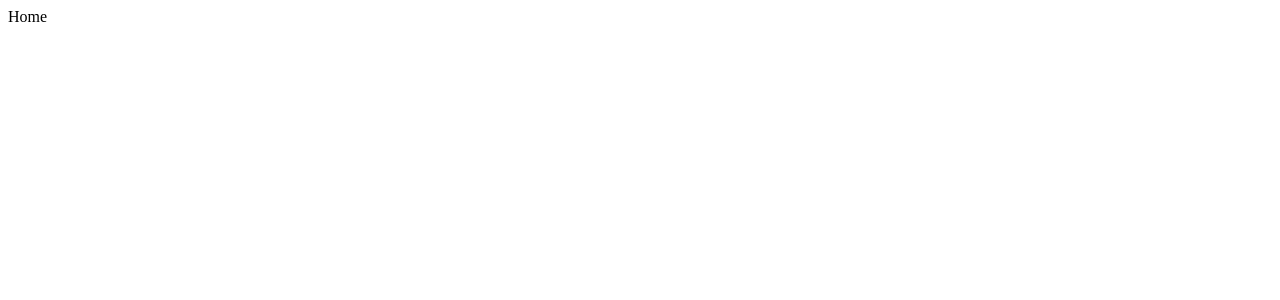
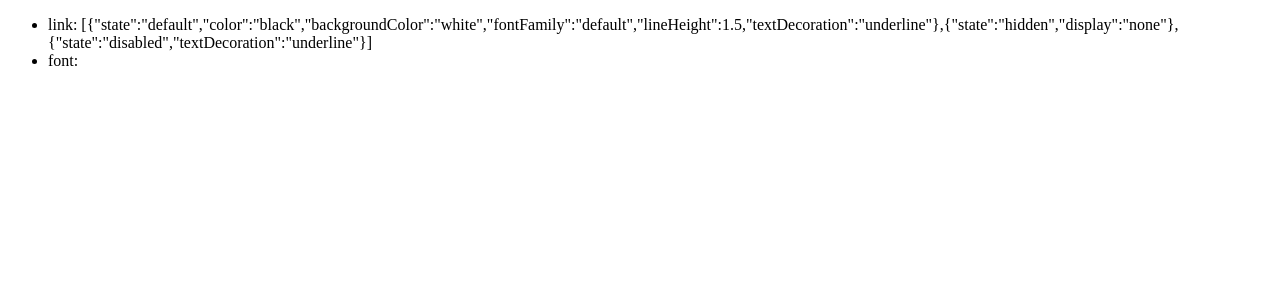
Before and after one commit to osequi/test-presets, a Next.js app: page / in a window 1280 px wide. Shown: the top 300 px of the page. Built offline with nearby package versions, Linux system fonts and the light colour scheme.

Commit message:
All works fine, usePreset needs to be made async

```diff
--- /dev/null
+++ b/src/colors.ts
@@ -0,0 +1,33 @@
+import type { TPreset, TStyle } from "./types";
+
+export type TColor = {
+  preset: TPreset;
+  styles: TStyle[];
+};
+
+const defaultColors: TColor = {
+  preset: {
+    type: "colors",
+    name: "default",
+  },
+  styles: [
+    {
+      state: "default",
+      css: {
+        color: "black",
+        backgroundColor: "white",
+      },
+    },
+    {
+      state: "disabled",
+      css: {
+        color: "gray",
+        backgroundColor: "white",
+      },
+    },
+  ],
+};
+
+const colors: TColor[] = [defaultColors];
+
+export default colors;
--- /dev/null
+++ b/src/fonts.ts
@@ -0,0 +1,26 @@
+import type { TPreset, TStyle } from "./types";
+
+export type TFont = {
+  preset: TPreset;
+  styles: TStyle[];
+};
+
+const defaultFont: TFont = {
+  preset: {
+    type: "font",
+    name: "default",
+  },
+  styles: [
+    {
+      state: "default",
+      css: {
+        fontFamily: "default",
+        lineHeight: 1.5,
+      },
+    },
+  ],
+};
+
+const fonts: TFont[] = [defaultFont];
+
+export default fonts;
--- /dev/null
+++ b/src/links.ts
@@ -0,0 +1,53 @@
+import type { TPreset, TStyle } from "./types";
+
+export type TLink = {
+  preset: TPreset;
+  styles: TStyle[];
+};
+
+const defaultLink: TLink = {
+  preset: {
+    type: "link",
+    name: "default",
+  },
+  styles: [
+    {
+      state: "default",
+      presets: [
+        {
+          type: "colors",
+          name: "default",
+        },
+        {
+          type: "font",
+          name: "default",
+        },
+      ],
+      css: {
+        textDecoration: "underline",
+      },
+    },
+    {
+      state: "hidden",
+      css: {
+        display: "none",
+      },
+    },
+    {
+      state: "disabled",
+      presets: [
+        {
+          type: "colors",
+          name: "disabled",
+        },
+      ],
+      css: {
+        textDecoration: "underline",
+      },
+    },
+  ],
+};
+
+const links: TLink[] = [defaultLink];
+
+export default links;
--- a/src/pages/index.tsx
+++ b/src/pages/index.tsx
@@ -1,3 +1,15 @@
-const Home = () => <>Home</>;
+import { default as usePreset } from "../usePreset";
+
+const Home = () => {
+  const defaultLink = usePreset("link", "default");
+  //const defaultFont = usePreset("font", "default");
+
+  return (
+    <ul>
+      <li>link: {JSON.stringify(defaultLink)}</li>
+      <li>font: {/*JSON.stringify(defaultFont)*/}</li>
+    </ul>
+  );
+};
 
 export default Home;
--- /dev/null
+++ b/src/types.ts
@@ -0,0 +1,21 @@
+/**
+ * Defines the states an element can be.
+ * Shared by all interactive elements like link, button, etc.
+ */
+export type TElementState =
+  | "default"
+  | "active"
+  | "visited"
+  | "disabled"
+  | "hidden";
+
+export type TPreset = {
+  type: string;
+  name: string;
+};
+
+export type TStyle = {
+  state?: TElementState;
+  presets?: TPreset[];
+  css?: object;
+};
--- /dev/null
+++ b/src/usePreset.ts
@@ -0,0 +1,40 @@
+import type { TPreset } from "./types";
+
+import { default as links } from "./links";
+import { default as fonts } from "./fonts";
+import { default as colors } from "./colors";
+
+const presets = [...links, ...fonts, ...colors];
+
+const usePreset = (type: string, name: string) => {
+  const preset = presets.find((item) => {
+    const { preset: itemPreset } = item;
+    const { type: presetType, name: presetName } = itemPreset;
+    return type === presetType && name === presetName;
+  });
+
+  const styles = preset?.styles;
+
+  const rawStyles =
+    styles &&
+    styles.map((item) => {
+      const { state, presets, css } = item;
+      console.log("state: ", state);
+
+      const presetsObject =
+        presets &&
+        presets.reduce((storedValue, preset) => {
+          const { type, name } = preset;
+          const value = usePreset(type, name);
+          const valueFiltered =
+            value && value.filter((item) => item.state === state).pop();
+          return { ...storedValue, ...valueFiltered };
+        }, {});
+
+      return { state: state, ...presetsObject, ...css };
+    });
+
+  return rawStyles;
+};
+
+export default usePreset;
```
Also changed, not shown: 1 other file (tests, documents, lock files or other folders).
